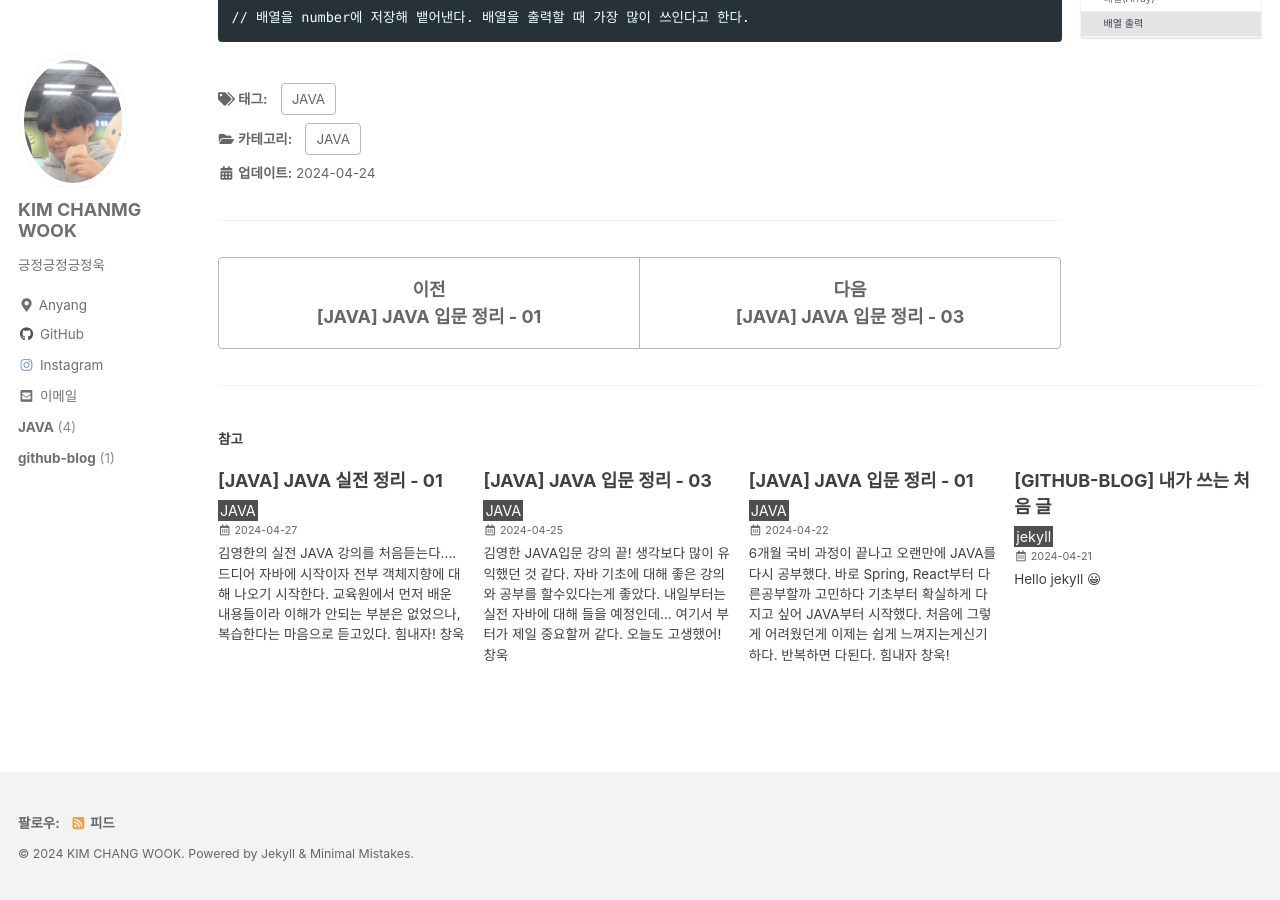
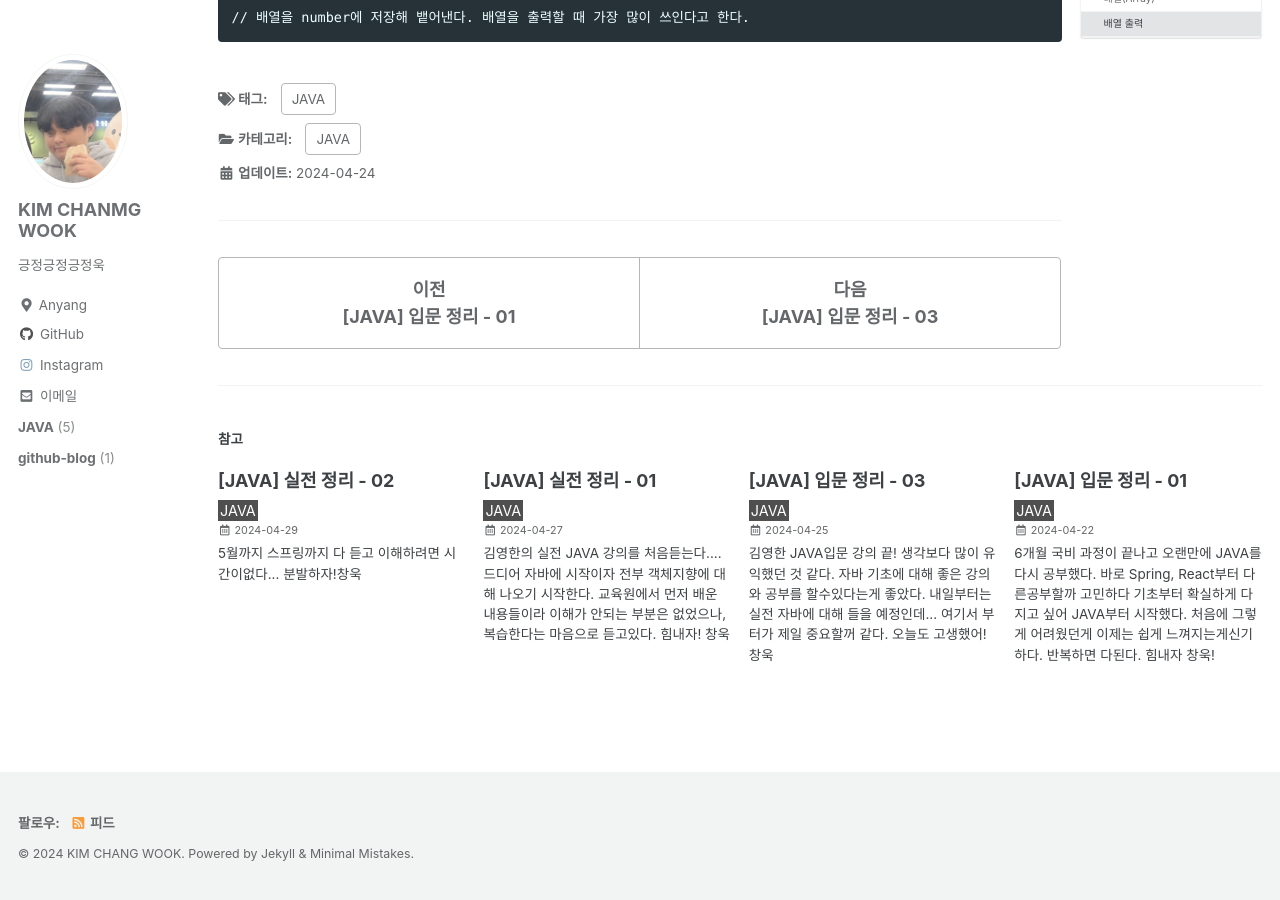
Before and after one commit to CHANGWOOKI/CHANGWOOKI.github.io, a Jekyll site: the page built from _posts/JAVA/2024-04-24-JAVA_.STEP1-2.md, in a window 1280 px wide and 900 px high, scrolled down 2435 px. Built offline with Jekyll 4.4.1, drawn with Linux system fonts in a browser that asks for light colours; cached includes are drawn as plain includes; part of the change alters nothing that is shown; some of the changed text lies outside the part shown.

Commit message:
실전 자바 정리

````diff
--- a/_posts/JAVA/2024-04-22-JAVA_.STEP1-1.md
+++ b/_posts/JAVA/2024-04-22-JAVA_.STEP1-1.md
@@ -1,5 +1,5 @@
 ---
-title: "[JAVA] JAVA 입문 정리 - 01"
+title: "[JAVA] 입문 정리 - 01"
 toc: true
 toc_sticky: true
 toc_label: "Getting Started"
--- a/_posts/JAVA/2024-04-24-JAVA_.STEP1-2.md
+++ b/_posts/JAVA/2024-04-24-JAVA_.STEP1-2.md
@@ -1,5 +1,5 @@
 ---
-title: "[JAVA] JAVA 입문 정리 - 02"
+title: "[JAVA] 입문 정리 - 02"
 toc: true
 toc_sticky: true
 toc_label: "Getting Started"
--- a/_posts/JAVA/2024-04-25-JAVA_.STEP1-3.md
+++ b/_posts/JAVA/2024-04-25-JAVA_.STEP1-3.md
@@ -1,5 +1,5 @@
 ---
-title: "[JAVA] JAVA 입문 정리 - 03"
+title: "[JAVA] 입문 정리 - 03"
 toc: true
 toc_sticky: true
 toc_label: "Getting Started"
--- a/_posts/JAVA/2024-04-27-JAVA_.STEP2-1.md
+++ b/_posts/JAVA/2024-04-27-JAVA_.STEP2-1.md
@@ -1,5 +1,5 @@
 ---
-title: "[JAVA] JAVA 실전 정리 - 01"
+title: "[JAVA] 실전 정리 - 01"
 toc: true
 toc_sticky: true
 toc_label: "Getting Started"
@@ -64,11 +64,14 @@ System.out.println("이름:" + student2.name + " 나이:" + student2.age + " 성
 - 설계도인 클래스를 사용해서 실제 메모리에 만들어진 실체를 객체 또는 `인스턴스`라 한다.
 - 클래스를 통해서 사용자가 원하는 종류의 데이터 타입을 마음껏 정의 가능
 #### 코드분석
-Student student1 (변수선언)
+```java
+Student student1 // 변수선언
+```
 - Student타입을 받을 수 있는 `변수`를 선언한다.
 - int 는 정수를, String 은 문자를 담을 수 있듯이 `Student 는 Student 타입의 객체(인스턴스)`를 받을 수 있다.<br/>
-
-student1 = new Student() (인스턴스 생성)
+```java
+student1 = new Student() // 인스턴스 생성
+```
 - 객체를 사용하려면 설계도인 `클래스`를 기반으로 `객체(인스턴스)`를 생성해야 한다.
 - new Student() :  `new Student()`는 Student클래스 정보를 기반으로 `새로운 객체`를 생성하라는 뜻이다. 이렇게 하면 메모리에 실제 `Student객체`를 생성한다.
 - 객체를 생성할 때는 new 클래스명() 사용
--- /dev/null
+++ b/_posts/JAVA/2024-04-29-JAVA_.STEP2-2.md
@@ -0,0 +1,229 @@
+---
+title: "[JAVA] 실전 정리 - 02"
+toc: true
+toc_sticky: true
+toc_label: "Getting Started"
+description: null
+summary: null
+tags: JAVA
+published: true
+categories:
+  - JAVA
+---
+
+```java
+5월까지 스프링까지 다 듣고 이해하려면 시간이없다...
+분발하자!창욱
+```
+
+> 실전  JAVA 정리 - 02
+### 2) 기본형 vs 참조형
+#### 기본형(Primitive Type)
+- int , long , double , boolean 처럼변수에 값을 직접 넣을수 있는 형태
+- 숫자 10,20과 같이 실제 사용하는 값을 변수에 담을 수 있다. 그래서 해당 값을 바로 사용할 수 있다.
+- JAVA에서 기본으로 제공하는 데이터 타입이다. 기본형은 새로 정의할 수 없다.
+
+#### 참조형(Reference Type)
+- 이 데이터에 접근하기 위한 참조(주소)를 저장하는 데이터 타입을 참조형이라 한다. 참조형은 객체 또는 배열에 사용되고 기본형이 아닌 타입은 참조형이다.
+- 객체는 .(dot,점)을 통해서 메모리 상에 생성된 객체를 찾아가야 사용할 수 있다.
+- 배열은 [ ] 를 통해서 메모리 상에 생성된 배열을 찾아가야 사용할 수 있다.
+- 참조형은 클래스로만 직접 정의할 수 있다.
+- 클래스는 대문자로 시작한다. 클래스는 모두 참조형이다.
+- String : JAVA에서 편의를 제공하는 문자열을 바로 대입하는 것으로 사실은 클래스이다
+
+
+#### 계산
+- 기본형은 들어있는 값을 그대로 계산에 사용 가능
+- 참조형은 들어있는 참조값을 그대로 사용할 수 없다. 참조값은 계산에 사용할 수 없다 (.을 통해 접근한 경우 연산가능)
+
+
+#### 변수 대입
+__대원칙 : 자바는 항상 변수의 값을 복사해서 대입한다.__`(매우중요)`
+###
+```java
+// 기본형 대입
+int a = 10;
+int b = a;
+b = 20;
+// 값이 대입되어 a = 10, b = 20 으로 다른 값이 출력됨
+
+// 참조형 대입
+Student s1 = new Student();
+Student s2 = s1;
+s1.value = 30;
+s2.value = 40;
+// 참조값이 같아져서 최종 값은 s1.value, s2.value는 값이 동일함.
+```
+- 기본형은 변수에 값을 하더라도 실제 값이 변수에 들어있기 떄문에 복사해서 대입한다.
+- 참조형은 실제 사용하는 객체가 아닌 객체의 위치를 가르키는 참조값만 복사된다.
+- ex) 실제 건물복사가 아닌 건물 주소를 복사한거다, 메모리상 값은 하나고 가르키는 주소가 복사된거다.
+
+#### 메서드 호출
+- 메서드 호출 시 사용하는 매게변수(파라미터)도 결국 변수일 뿐
+- 값에 전달하는 것도 값을 복사해서 전달한다. (대원칙)
+
+#### 기본형 메서드 호출
+```java
+public class MethodChange1 {
+    public static void main(String[] args) {
+        int a = 50;
+        System.out.println("메서드 호출 전 a : " + a);
+        a = changePrimitive(a);
+        System.out.println("메서드 호출 후 a : " + a);
+    }
+
+    public static void changePrimitive(int x) {
+        x = 20;
+    }
+}
+// 메서드 호출 전 : 50
+// 메서드 호출 후 : 50
+```
+- 메서드로 기본형 데이터를 전달하면, 해당 값이 복사되어 전달된다. 이 경우, 메서드 내부에서 매개변수(파라미터)의 값을 변경해도, 호출자의 변수 값에는 영향이 없다.
+
+#### 참조형 메서드 호출
+```java
+public class MethodChange2 {
+    public static void main(String[] args) {
+        Data d1 = new Data();
+        d1.value = 10;
+        System.out.println("메서드 호출 전 d1.value : " + d1.value);
+        changeReference(d1);
+        System.out.println("메서드 호출 후 d1.value : " + d1.value);
+    }
+
+    public static void changeReference(Data dx) {
+        dx.value = 20;
+    }
+}
+// 메서드 호출 전 : 10
+// 메서드 호출 후 : 20
+```
+- 메서드로 참조형 데이터를 전달하면, 참조(주소)값이 복사되어, 메서드 내부에서 매게변수(파라미터)로 전달된 객체의 맴버 변수를 변경하면, 호출자 객체도 변경된다.
+
+#### 참조형 메서드 활용
+```java
+package ref;
+
+public class Method2 {
+    public static void main(String[] args) {
+        Student s1 = new Student();
+        initStudent(s1, "김창욱", 29, 90);
+
+        Student s2 = new Student();
+        initStudent(s2, "김태강", 29, 80);
+
+        Student s3 = createStudent("박승현", 28, 70);
+        Student s4 = createStudent("이철욱", 29, 100);
+
+        printStudent(s1);
+        printStudent(s2);
+        printStudent(s3);
+        printStudent(s4);
+    }
+
+    public static Student createStudent(String name, int age, int grade) {
+        Student student = new Student();
+        student.name = name;
+        student.age = age;
+        student.grade = grade;
+        return student;
+    }
+
+    public static void initStudent(Student s, String name, int age, int grade) {
+        s.name = name;
+        s.age = age;
+        s.grade = grade;
+    }
+
+    // 학생 출력 메서드
+    public static void printStudent(Student s) {
+        System.out.println("이름:" + s.name + " 나이:" + s.age + " 성적" + s.grade);
+    }
+}
+```
+- initStudent() : 메서드 매게변수로 참조값, 이름, 나이, 성적을 받는다. 참조값으로 받았기 때문에 전달된 맴버 변수를 변경하면, 호출자 객체도 변경된 것이다.
+
+- crateStudent() : 메서드 반환타입이 참조값이다. 메서드 내부에서 인스턴스 생성 후 매게변수로 전달받은 값을 맴버 변수에 할당하고 참조값을 반환한다.
+
+#### 변수의 종류
+- 맴버 변수(필드) :  클래서에 선언
+- 지역 변수 : 메서드에 선언, 매게변수도 지역 변수의 한종류이다.
+```java
+// 맴버 변수(필드) 예시
+public class Student {
+    // name, age, grade는 맴버 변수(필드)라고 한다.
+    String name;
+    int age;
+    int grade;
+}
+// 지역 변수 예시
+public class ClassStart3{
+  public static void main(String[] args){
+    // s1, s2 는 지역변수이다.
+    Student s1;
+    s1 = new Student();
+    Student s2 = new Student();
+  }
+}
+```
+
+#### 변수의 값 초기화
+맴버 변수 : 자동 초기화
+- 인스턴스의 맴버 변수는 인스턴스를 생성할 때 자동으로 초기환된다.
+- 숫자(int) = 0, boolean = false, 참조형 = null
+- 개발자가 초기값을 직접 지정할 수 있다.
+
+지역변수 : 수동 초기화
+- 지역 변수는 개발자가 항상 직접 초기화 해야한다.
+
+
+#### Null
+
+```java
+public class Nullmain1 {
+    public static void main(String[] args) {
+        Data d1 = null;
+        System.out.println(d1);
+        d1 = new Data();
+        System.out.println(d1);
+        d1 = null;
+        System.out.println(d1);
+    }
+}
+```
+- 참조형 변수에는 항상 객체가 있는 위치를 가르키는 참조값이 들어간다.
+- null값을 대입할 경우 참조값으로 가르키는 값이 없는것이다.
+- new Data() 새로운 참조값을 할당한 것
+- null로 다시 할당할 경우 더는 인스턴스를 참조하지 않는다.
+
+GC - 아무도 참조하지 않는 인스턴스 최후
+
+- 참조값이 없는 인스턴스는 자바에서 자동으로 메모리에서 제거해준다.
+
+#### NullPointException
+```java
+// 객체
+public class BigData {
+    Data data;
+    int count;
+}
+
+// Main
+public class NullMain3 {
+    public static void main(String[] args) {
+        BigData bigData = new BigData();
+        System.out.println(bigData.count);  // 0
+
+        System.out.println(bigData.data);   // null
+
+        // NullPorinterException 예외 발생
+        // bigData = null 이므로 null에 data를 찾는경우이다.
+        System.out.println(bigData.data.value);
+        // bigData.data = new Data(); 코드를 추가하면 참조값이 생긴다.
+    }
+}
+```
+- 찾아가는 참조값 주소가 없을 경우 발생하는 예외이다.
+- bigData.data는 참조값이므로 new Data로 참조값을 넣어줘야한다. 그렇지 않을 경우 위 코드처럼 초기값이 null로 들어가기 떄문에 오류가 발생한다.
+- bigData.data = new Data();
````
